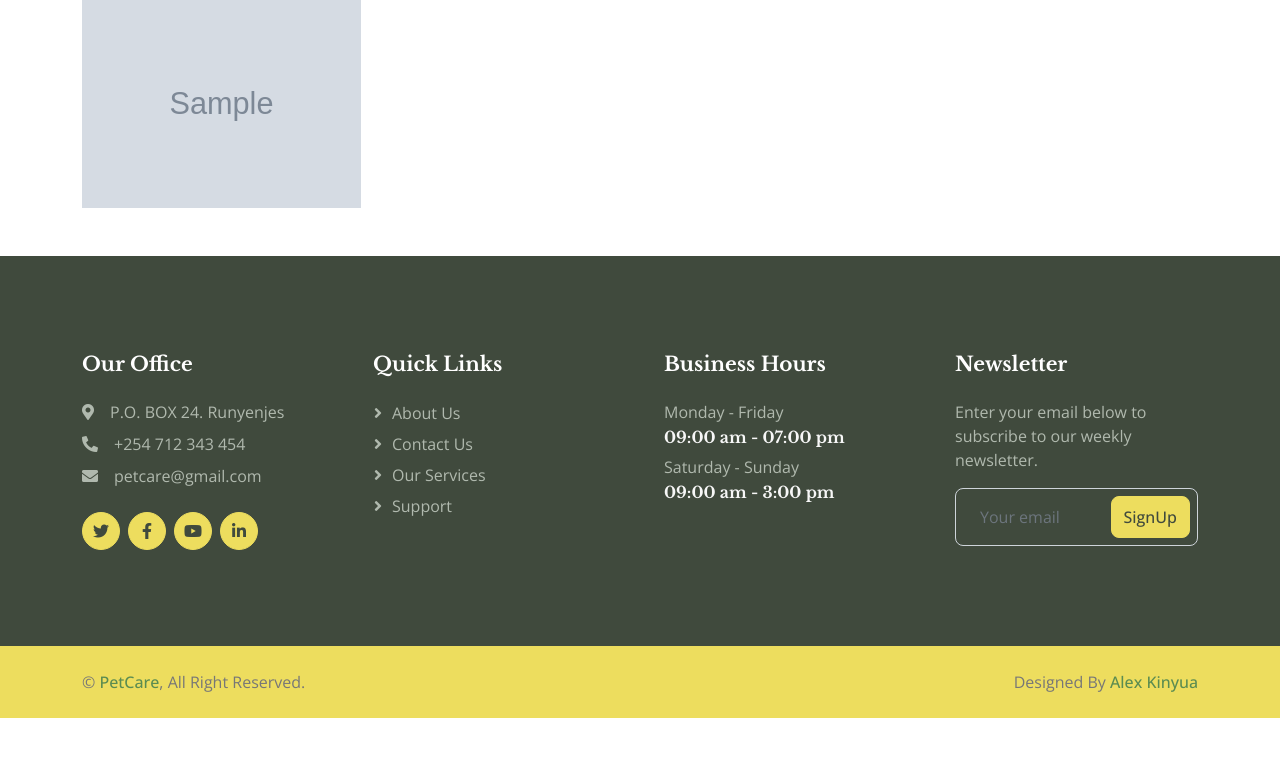
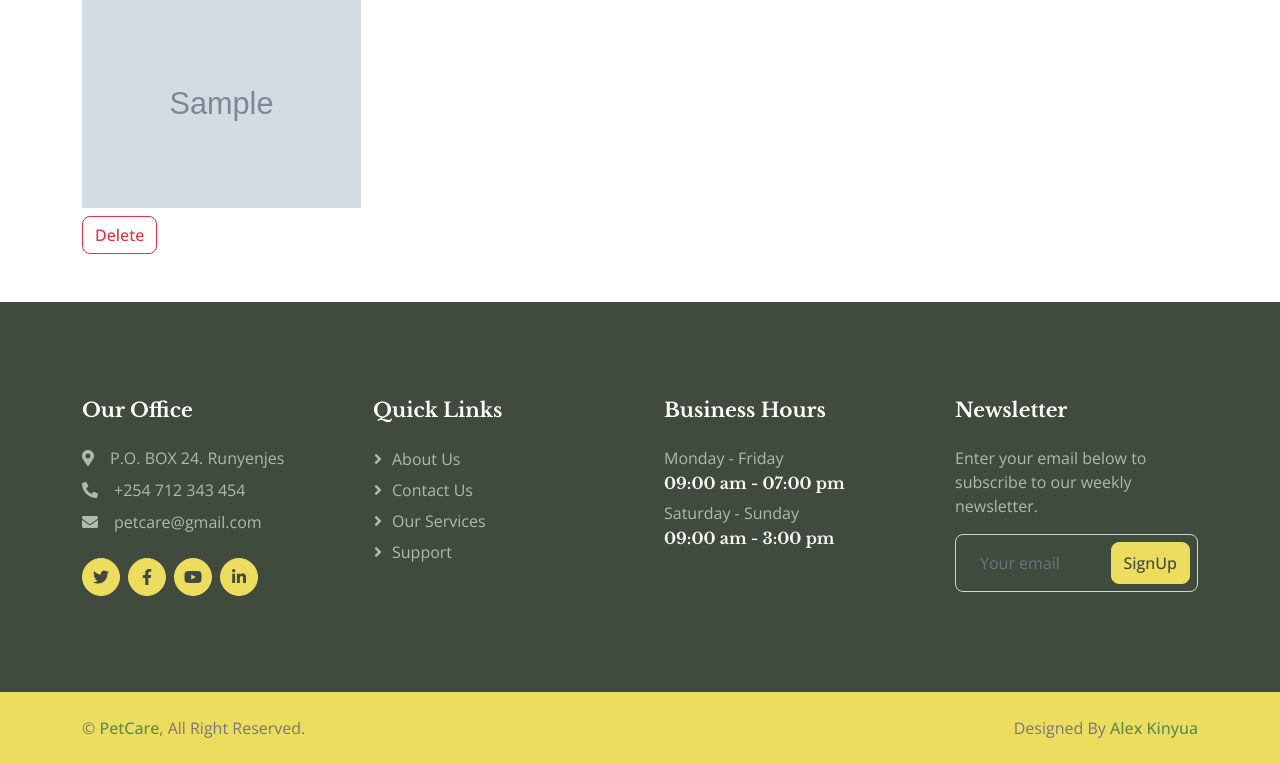
Before and after one commit to Aleki001/pet-care, a Django app: page /gallery/ in a window 1280 px wide. Shown: the part 256-1020 px from the top of the page. Before the commit the page ends 974 px from the top, so only its background shows below. Run offline with Django 5.2, Linux system fonts and the light colour scheme; a user stored in the database is signed in; tables that the repository leaves empty hold one stand-in row (values such as "Sample post"); grey boxes marked "Sample" are stand-in pictures; some libraries are stand-ins or nearby versions.

Commit message:
quick fix on the gallery page - delete button

```diff
--- a/pet-care/news/templates/news/news.html
+++ b/pet-care/news/templates/news/news.html
@@ -16,6 +16,12 @@
                     <h3 class="card-title"><a href="{% url 'view_post' post.id %}"><u>{{ post.title }}</u></a></h3>
                     <p class="card-text">{{ post.subtitle }}</p>
                     <a href="{%url 'view_post' post.id %}" class="btn btn-outline-primary">Read More</a>
+                    {% if user.is_authenticated %}
+                            <form method="post" action="{% url 'delete_news' pk=post.id %}" onsubmit="return confirm('Are you sure you want to delete this post?');">
+                                {% csrf_token %}
+                                <button type="submit" class="btn btn-outline-danger mt-2">Delete</button>
+                            </form>
+                            {% endif %}
                 </div>
             </div>
         </div>
--- a/pet-care/news/urls.py
+++ b/pet-care/news/urls.py
@@ -5,4 +5,5 @@ urlpatterns = [
     path('blog/', views.kilimo_news, name='news'),
     path('post/<int:post_id>/', views.view_post, name='view_post'),
     path('create-post/', views.create_post, name='create_post'),
+    path('delete-news/<int:pk>/', views.delete_news, name='delete_news'),
 ]
--- a/pet-care/news/views.py
+++ b/pet-care/news/views.py
@@ -24,3 +24,9 @@ def create_post(request):
     else:
         form = PostForm()
     return render(request, 'website/account.html', {'form': form})
+
+
+def delete_news(request, pk):
+    news = get_object_or_404(Post, pk=pk)
+    news.delete()
+    return redirect('news')
--- a/pet-care/pets/templates/pets/pets.html
+++ b/pet-care/pets/templates/pets/pets.html
@@ -47,10 +47,12 @@
                                 <li>{{pet.origin}}</li>
                             </ul>
                             <a href="#" class="btn btn-primary mt-2">Adopt Me</a>
+                            {% if user.is_authenticated %}
                             <form method="post" action="{% url 'delete_pet' pk=pet.id %}" onsubmit="return confirm('Are you sure you want to delete this pet?');">
                                 {% csrf_token %}
                                 <button type="submit" class="btn btn-danger mt-2">Delete</button>
                             </form>
+                            {% endif %}
                         </div>
                     </div>
                 </div>
--- a/pet-care/pets/urls.py
+++ b/pet-care/pets/urls.py
@@ -4,6 +4,5 @@ from . import views
 urlpatterns = [
     path('pets/', views.pets, name='pets'),
     path('add/', views.add_pets, name='add_pets'),
-    path('delete/<int:pk>/', views.delete_pet, name='delete_pet'),
-    # path('delete/', views.delete_pet, name='delete_pet'),
+    path('delete-pet/<int:pk>/', views.delete_pet, name='delete_pet'),
 ]
--- a/pet-care/website/templates/website/base.html
+++ b/pet-care/website/templates/website/base.html
@@ -207,10 +207,6 @@
     <script src="{% static 'lib/lightbox/js/lightbox.min.js' %}"></script>
 
 
-    <!-- Include jQuery -->
-<script src="https://code.jquery.com/jquery-3.6.0.min.js"></script>
-<!-- Include Bootstrap JS -->
-<script src="https://stackpath.bootstrapcdn.com/bootstrap/4.5.2/js/bootstrap.bundle.min.js"></script>
 
 
     <!-- Template Javascript -->
--- a/pet-care/website/templates/website/gallery.html
+++ b/pet-care/website/templates/website/gallery.html
@@ -17,6 +17,12 @@
                             <img class="img-fluid" src="{{ image.image.url }}" alt="{{ image.gallery.title }}">
                         </a>
                     </div>
+                    {% if user.is_authenticated %}
+                            <form method="post" action="{% url 'delete_picture' pk=image.id %}" onsubmit="return confirm('Are you sure you want to delete this picture?');">
+                                {% csrf_token %}
+                                <button type="submit" class="btn btn-outline-danger mt-2">Delete</button>
+                            </form>
+                            {% endif %}
                 </div>
             </div>
             {% endfor %}
--- a/pet-care/website/urls.py
+++ b/pet-care/website/urls.py
@@ -11,4 +11,5 @@ urlpatterns = [
     path('logout/', views.custom_logout, name='logout'),
     path('change-password/', views.change_password_view, name='change_password'),
     path('add-picture/', views.add_picture_to_gallery, name='add_picture'),
+    path('delete-pic/<int:pk>/', views.delete_picture_from_gallery, name='delete_picture'),
 ]
--- a/pet-care/website/views.py
+++ b/pet-care/website/views.py
@@ -1,4 +1,4 @@
-from django.shortcuts import render, redirect
+from django.shortcuts import render, redirect, get_object_or_404
 from .models import SubscribedUsers
 from django.core.validators import validate_email
 from django.core.exceptions import ValidationError
@@ -147,3 +147,9 @@ def add_picture_to_gallery(request):
     else:
         form = ImageForm()
     return render(request, 'website/account.html', {'form': form})
+
+
+def delete_picture_from_gallery(request, pk):
+    pic = get_object_or_404(Image, pk=pk)
+    pic.delete()
+    return redirect('gallery')
```
Also changed, not shown: pet-care/pets/views.py (+0 -16 lines), pet-care/db.sqlite3.
